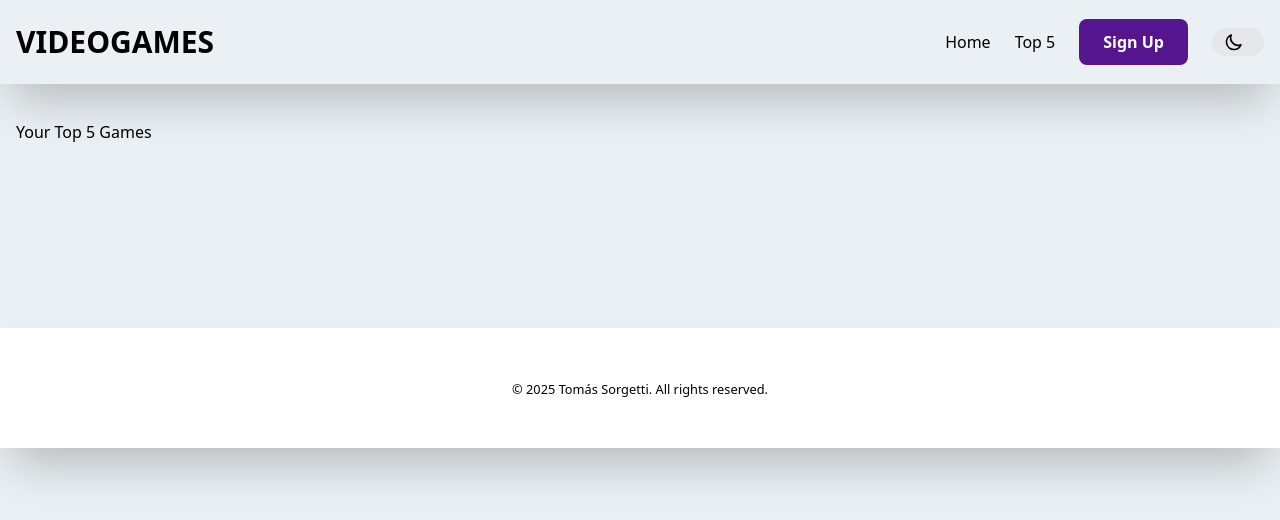
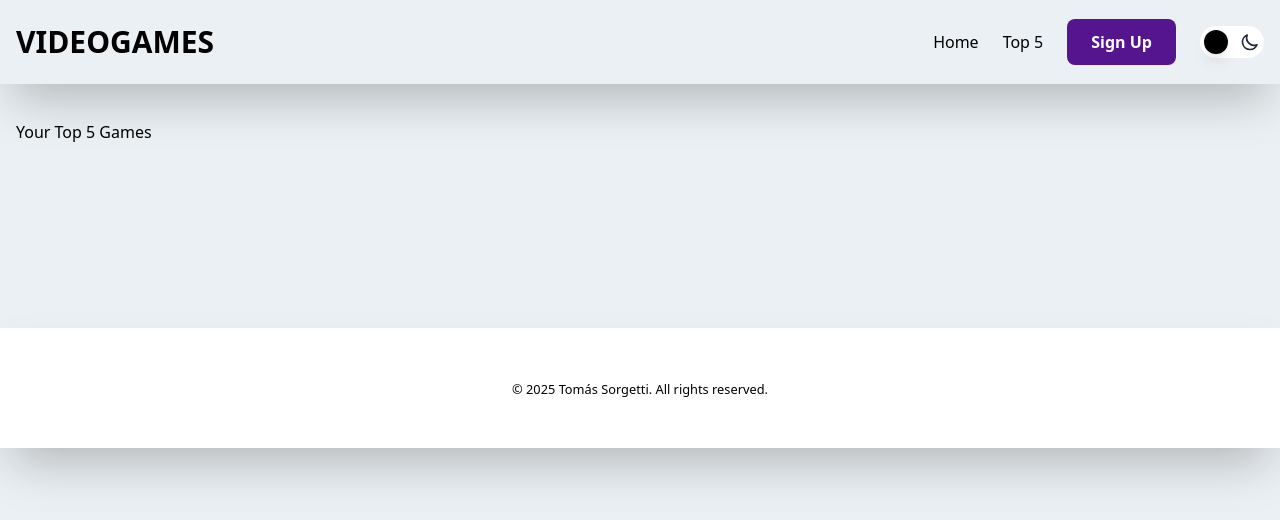
Before and after one commit to TomasSorgetti/challenge-vue, a Vue app: page /top5 in a window 1280 px wide. Shown: the top 520 px of the page. Built offline with nearby package versions, Linux system fonts and the light colour scheme.

Commit message:
fix: toggle theme button updated

```diff
--- a/src/components/ThemeToggle.vue
+++ b/src/components/ThemeToggle.vue
@@ -7,14 +7,18 @@ const { isDark, toggleTheme } = useTheme();
 <template>
   <button
     @click="toggleTheme"
-    class="flex items-center px-3 py-1 rounded-full bg-gray-200 text-text transition-colors duration-200 cursor-pointer"
+    class="relative flex items-center w-16 h-8 p-1 rounded-full bg-card text-text transition-all duration-300 ease-in-out cursor-pointer"
     :aria-label="`Switch to ${isDark ? 'light' : 'dark'} mode`"
     role="switch"
     :aria-checked="isDark"
   >
+    <div
+      class="absolute w-6 h-6 rounded-full bg-light-text-color shadow-lg transform transition-transform duration-300 ease-in-out"
+      :class="{ 'translate-x-8': isDark }"
+    ></div>
     <svg
       v-if="isDark"
-      class="w-5 h-5 mr-2"
+      class="w-5 h-5 ml-1 text-yellow-300 transition-opacity duration-300"
       fill="none"
       stroke="currentColor"
       viewBox="0 0 24 24"
@@ -29,7 +33,7 @@ const { isDark, toggleTheme } = useTheme();
     </svg>
     <svg
       v-else
-      class="w-5 h-5 mr-2"
+      class="w-5 h-5 ml-9 text-gray-800 transition-opacity duration-300"
       fill="none"
       stroke="currentColor"
       viewBox="0 0 24 24"
```
